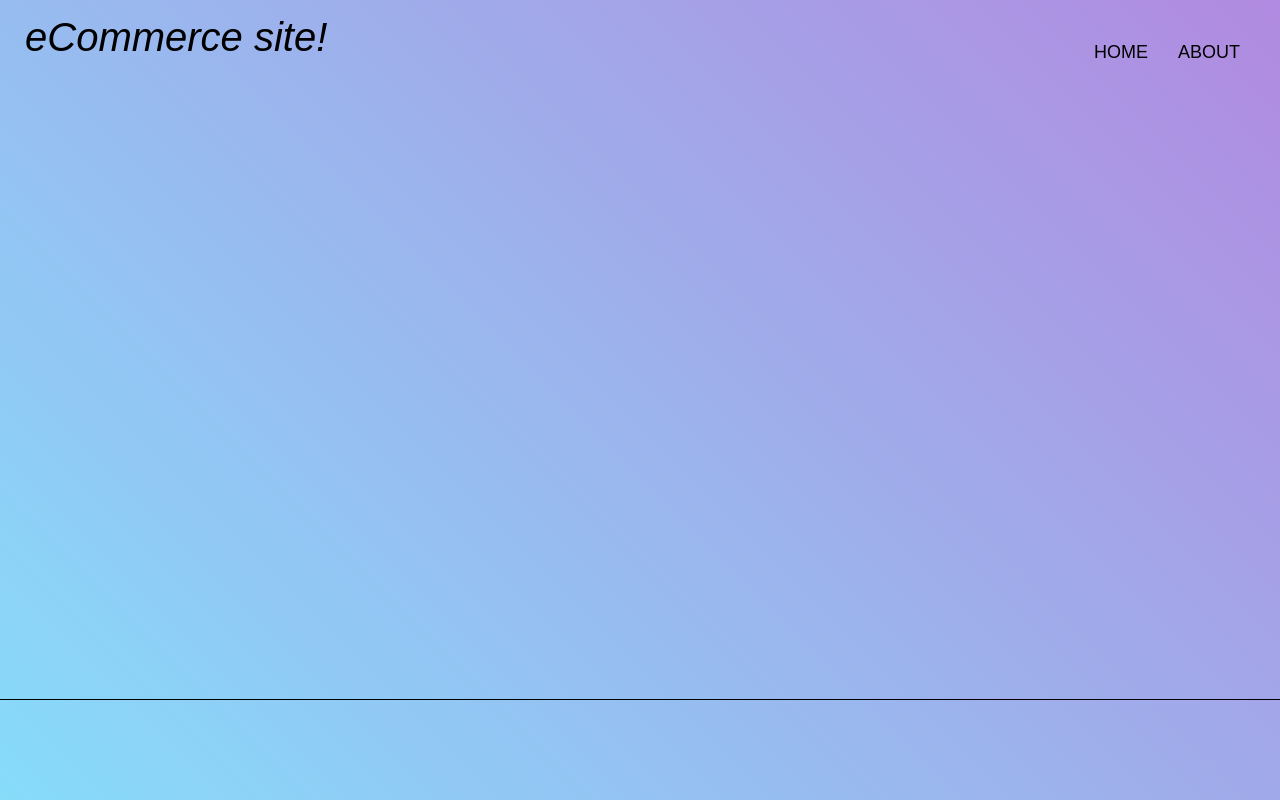
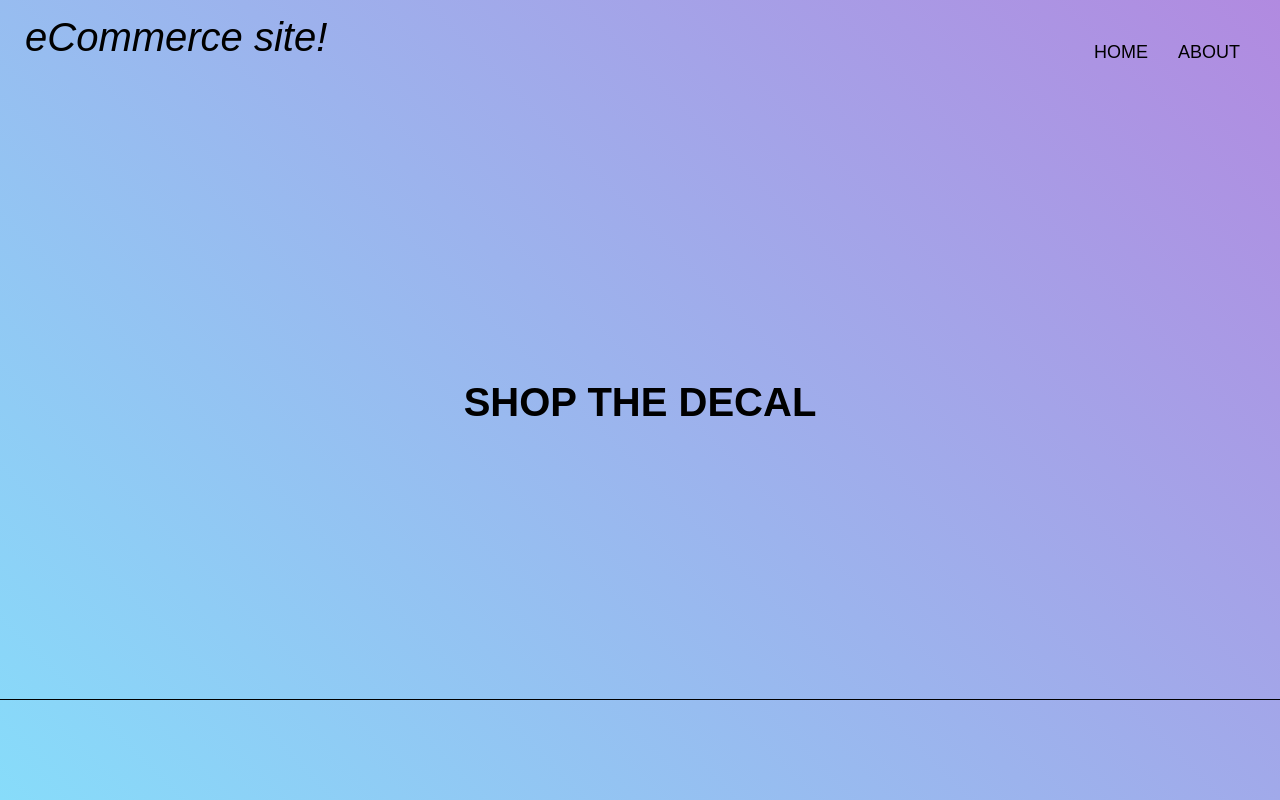
Before and after one commit to nital-patel/project-four-final, a React (Create React App) app in the folder shopping-client/: page / in a window 1280 px wide. Built offline with nearby package versions, Linux system fonts and the light colour scheme.

Commit message:
Add home

```diff
--- a/shopping-client/src/App.css
+++ b/shopping-client/src/App.css
@@ -56,7 +56,7 @@
 }
 
 .container .home h1 {
-  font-size: 7em;
+  font-size: 40px;
   line-height: 1.4em;
   font-weight: 900;
   text-transform: uppercase;
--- a/shopping-client/src/App.js
+++ b/shopping-client/src/App.js
@@ -8,6 +8,7 @@
 
 import Header from './components/Header';
 import Footer from './components/Footer';
+import Home from './components/Home';
 
 
 class App extends Component {
@@ -17,6 +18,7 @@
             <div className="App">
             <Header />
             <div className="container">
+            <Route exact path="/" component={Home} />
 
             </div>
             <Footer />
--- /dev/null
+++ b/shopping-client/src/components/Home.jsx
@@ -0,0 +1,11 @@
+import React from 'react';
+
+const Home = () => {
+    return (
+        <div className="home">
+            <h1>shop the decal</h1>
+        </div>
+    )
+}
+
+export default Home;
```
